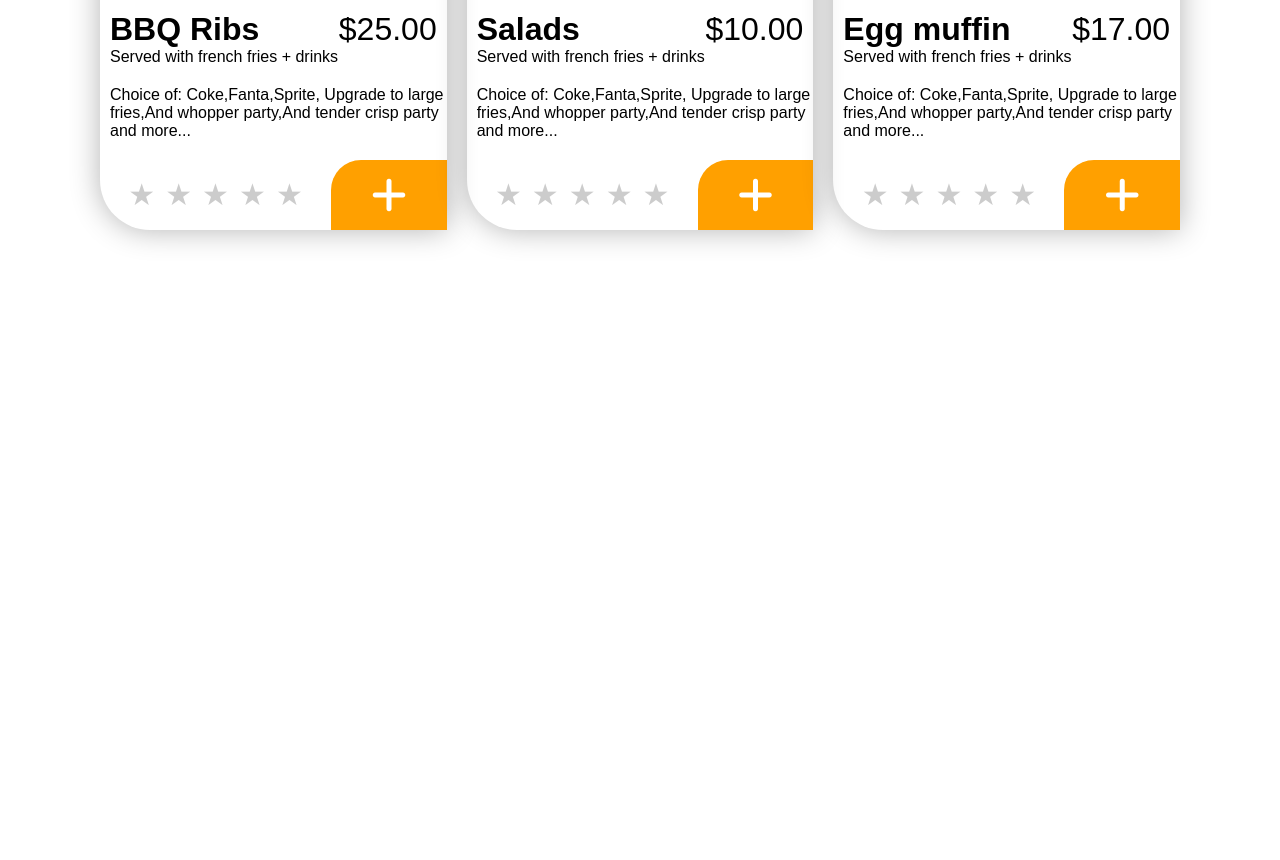
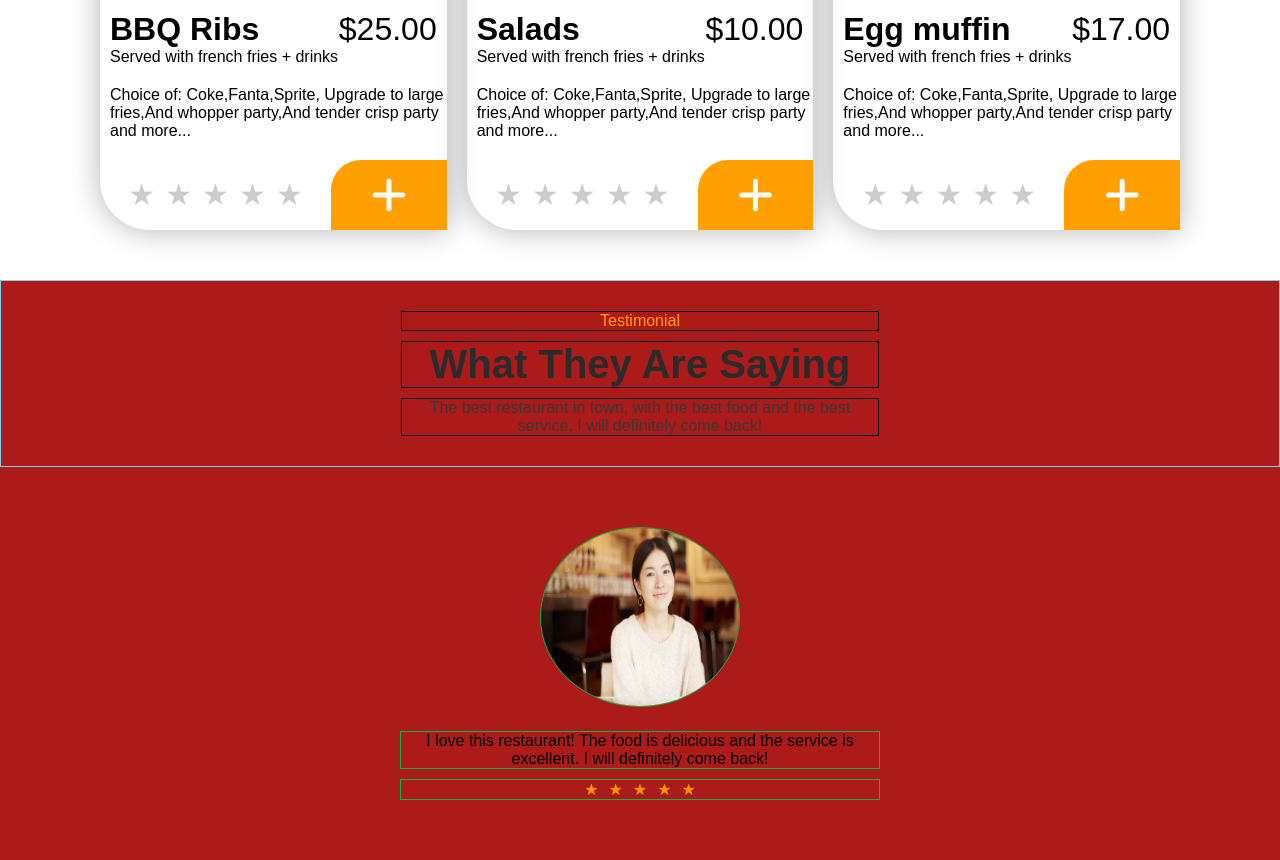
Before and after one commit to nickonyi/Restaurant-page, a website built with webpack: page dist/index.html in a window 1280 px wide. Shown: the part 3720-4580 px from the top of the page. Before the commit the page ends 4000 px from the top, so only its background shows below. Built offline with nearby package versions, Linux system fonts and the light colour scheme; a web font is replaced by a local one.

Commit message:
testimonial section

```diff
--- a/src/index.js
+++ b/src/index.js
@@ -4,6 +4,7 @@ import { aboutUs } from "./aboutUs";
 import { howItworks } from "./howItWorks";
 import { menu } from "./menu";
 import { ratingSystem } from "./menu";
+import { testimonials } from "./testimonials";
 import './style.css';
 import '@fortawesome/fontawesome-free/css/all.css'
 
@@ -16,3 +17,4 @@ aboutUs();
 howItworks();
 menu();
 ratingSystem();
+testimonials();
--- a/src/style.css
+++ b/src/style.css
@@ -463,6 +463,53 @@ nav ul li {
     border-top-right-radius: 50px;
 }
 
+.testimonials {
+    background-color: #ac1a1a;
+}
+
+.testimonials-header-container {
+    border: 1px solid skyblue;
+    text-align: center;
+    padding-block: 20px;
+    padding-inline: 400px;
+}
+
+.testimonials-header-container>* {
+    border: 1px solid black;
+    margin-block: 10px;
+}
+
+.testimonial-sub-title {
+    color: #FFA000;
+    font-size: 1rem;
+}
+
+.testimonial-title {
+    font-size: 2.5rem;
+    color: #2c2b2b;
+}
+
+.testimonials-text {
+    color: #383a39;
+}
+
+.testimonial-card-image {
+    width: 200px;
+    height: 180px;
+    border-radius: 50%;
+}
+
+.testimonial-card {
+    padding-block: 50px;
+    text-align: center;
+    padding-inline: 400px;
+}
+
+.testimonial-card>* {
+    border: 1px solid rgb(12, 182, 63);
+    margin-block: 10px;
+}
+
 
 /*-----------------------------------*/
 
--- /dev/null
+++ b/src/testimonials.js
@@ -0,0 +1,57 @@
+import testimosImg from "./testimonials.jpg";
+
+function testimonials() {
+    const testimonials = document.createElement('section');
+    //header of the testimonials section
+    testimonials.classList.add('testimonials');
+    const testimonialsHeaderContainer = document.createElement('div');
+    testimonialsHeaderContainer.classList.add('testimonials-header-container');
+    const testimonialSubTitle = document.createElement('p');
+    testimonialSubTitle.classList.add('testimonial-sub-title');
+    testimonialSubTitle.textContent = 'Testimonial';
+    const testimonialTitle = document.createElement('h2');
+    testimonialTitle.classList.add('testimonial-title');
+    testimonialTitle.textContent = 'What They Are Saying';
+    const testimonialsText = document.createElement('p');
+    testimonialsText.classList.add('testimonials-text');
+    testimonialsText.textContent = 'The best restaurant in town, with the best food and the best service. I will definitely come back!';
+
+    // testimonial card
+    const testimonialCard = document.createElement('div');
+    testimonialCard.classList.add('testimonial-card');
+    const testimonialCardImage = document.createElement('img');
+    testimonialCardImage.classList.add('testimonial-card-image');
+    testimonialCardImage.src = testimosImg;
+    const testimonialCardText = document.createElement('div');
+    testimonialCardText.classList.add('testimonial-card-text');
+    testimonialCardText.textContent = 'I love this restaurant! The food is delicious and the service is excellent. I will definitely come back!';
+    //rating stars container
+    const testimonialRateStars = document.createElement('div');
+    testimonialRateStars.classList.add('testimonial-rate-stars');
+
+    for (let i = 1; i <= 5; i++) {
+        const star = document.createElement('span');
+        star.classList.add('star', 'active');
+        star.setAttribute('data-rating', i);
+        star.textContent = '★';
+        testimonialRateStars.appendChild(star);
+    }
+
+    //appending children to testimonialCardText
+    testimonialCard.appendChild(testimonialCardImage);
+    testimonialCard.appendChild(testimonialCardText);
+    testimonialCard.appendChild(testimonialRateStars);
+
+
+
+
+    //appending children to testimonialsHeaderContainer
+    testimonialsHeaderContainer.appendChild(testimonialSubTitle);
+    testimonialsHeaderContainer.appendChild(testimonialTitle);
+    testimonialsHeaderContainer.appendChild(testimonialsText);
+    testimonials.appendChild(testimonialsHeaderContainer);
+    testimonials.appendChild(testimonialCard);
+    document.body.appendChild(testimonials);
+}
+
+export { testimonials }
```
Also changed, not shown: assets/page-load.js (deleted, +0 -37 lines), assets/bbq-ribs-1.jpg (deleted), assets/bg-img-1.png (deleted), assets/bg-img-2.png (deleted), assets/egg-muffin-1.jpg (deleted), assets/french-toast.jpg (deleted), assets/pancakes-1.jpg (deleted), assets/rest-1.jpg (deleted), assets/salads-1.jpg (deleted), assets/steak-1.jpg (deleted), dist/65e871d66837d747a0b9.jpg (added), src/testimonials.jpg (added), 1 other file.
